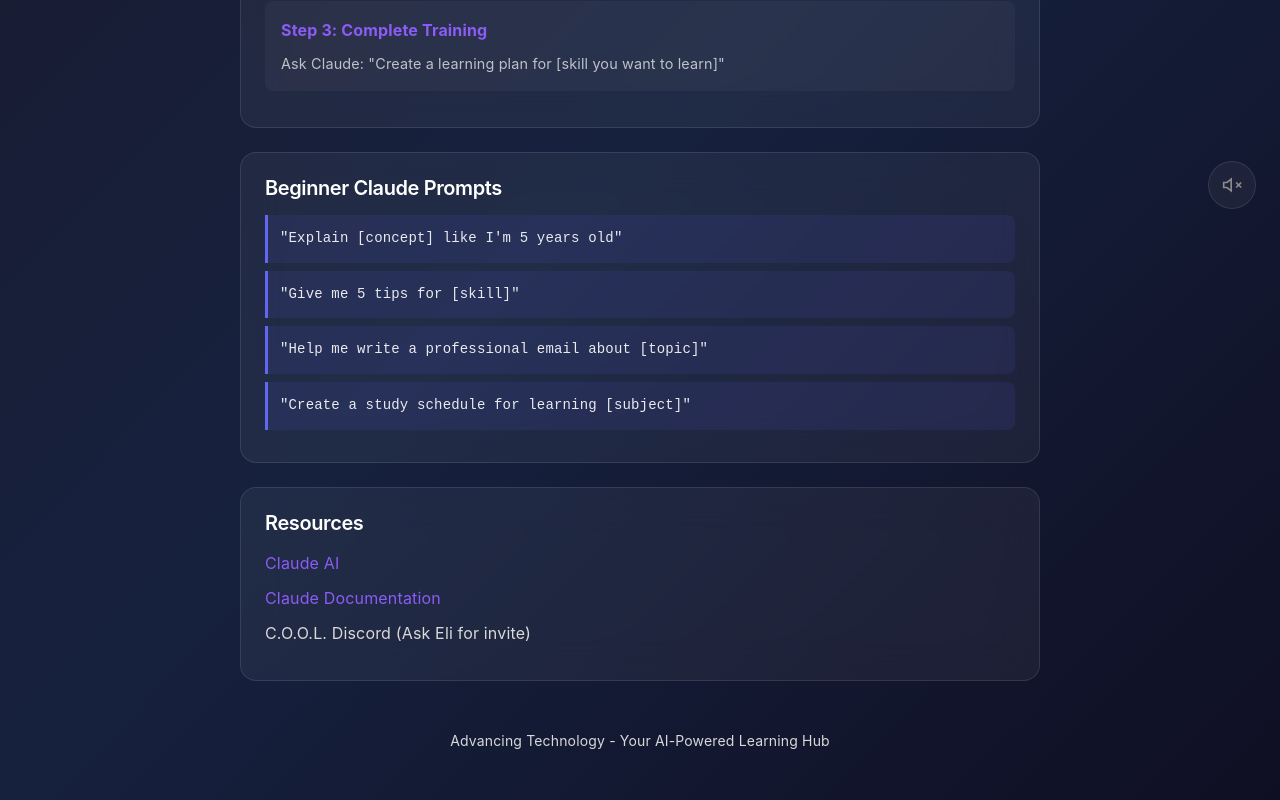
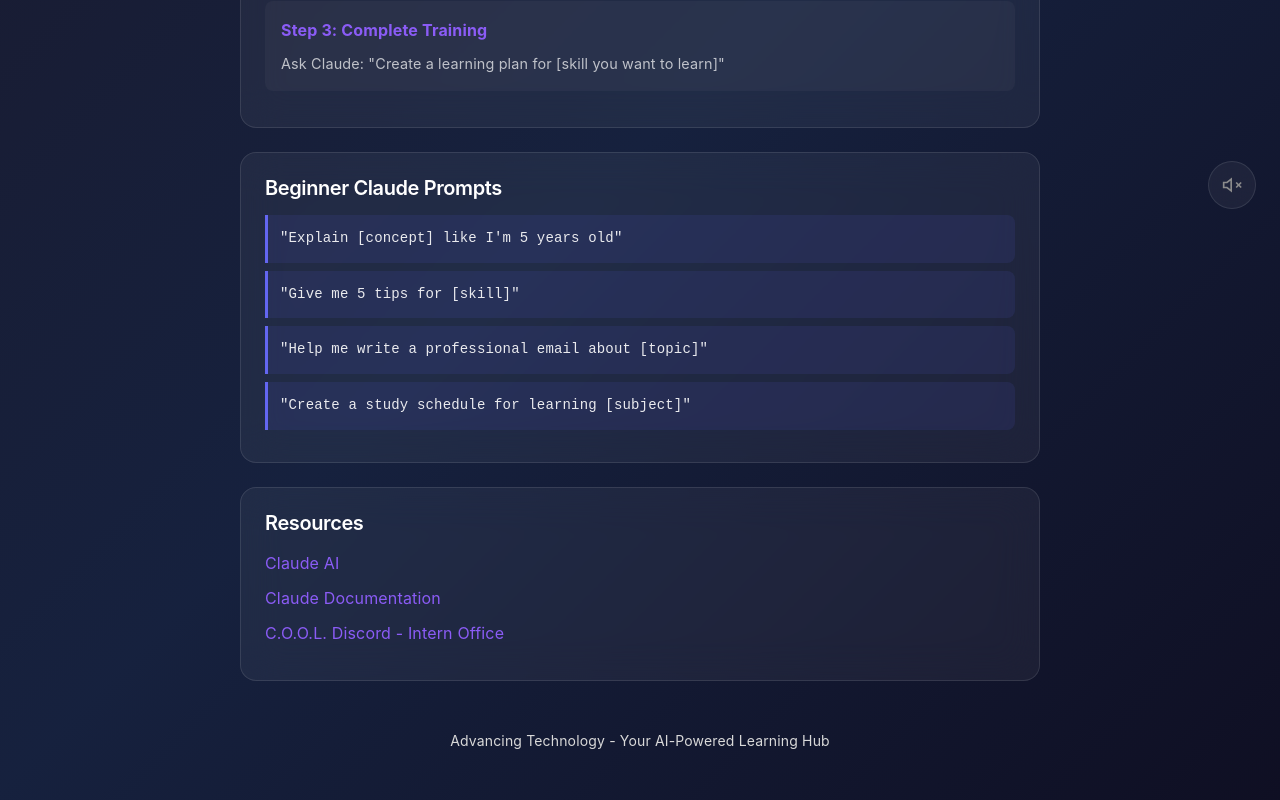
Before and after one commit to Ai-Eli-ML/elijahbrown.info, a Next.js app: page /intern in a window 1280 px wide. Shown: the part 567-1367 px from the top of the page. Built offline with nearby package versions, Linux system fonts and the light colour scheme.

Commit message:
fix: Update Discord links to direct channel URLs
Team members already have server access, so replaced "Ask Eli for invite"
text with direct Discord channel links to each team member's office.

Co-Authored-By: Claude Opus 4.5 <noreply@anthropic.com>

```diff
--- a/src/app/cfo/page.tsx
+++ b/src/app/cfo/page.tsx
@@ -45,7 +45,7 @@ export default function CFOPage() {
             <h2>Resources</h2>
             <ul className={styles.linkList}>
               <li><a href="https://claude.ai" target="_blank" rel="noopener noreferrer">Claude AI</a></li>
-              <li><span>C.O.O.L. Discord - Finance Channel (Ask Eli for invite)</span></li>
+              <li><a href="https://discord.com/channels/998229485063245845/1463953465456722143" target="_blank" rel="noopener noreferrer">C.O.O.L. Discord - CFO Office</a></li>
               <li><a href="/contact" target="_blank" rel="noopener noreferrer">Contact Eli</a></li>
             </ul>
           </div>
--- a/src/app/intern/page.tsx
+++ b/src/app/intern/page.tsx
@@ -46,7 +46,7 @@ export default function InternPage() {
             <ul className={styles.linkList}>
               <li><a href="https://claude.ai" target="_blank" rel="noopener noreferrer">Claude AI</a></li>
               <li><a href="https://www.anthropic.com/claude" target="_blank" rel="noopener noreferrer">Claude Documentation</a></li>
-              <li><span>C.O.O.L. Discord (Ask Eli for invite)</span></li>
+              <li><a href="https://discord.com/channels/998229485063245845/1463953471249318046" target="_blank" rel="noopener noreferrer">C.O.O.L. Discord - Intern Office</a></li>
             </ul>
           </div>
         </section>
--- a/src/app/marika/page.tsx
+++ b/src/app/marika/page.tsx
@@ -47,7 +47,7 @@ export default function MarikaPage() {
             <ul className={styles.linkList}>
               <li><a href="https://claude.ai" target="_blank" rel="noopener noreferrer">Claude AI</a></li>
               <li><a href="https://modelcontextprotocol.io" target="_blank" rel="noopener noreferrer">MCP Documentation</a></li>
-              <li><span>C.O.O.L. Discord (Ask Eli for invite)</span></li>
+              <li><a href="https://discord.com/channels/998229485063245845/1463953460784402719" target="_blank" rel="noopener noreferrer">C.O.O.L. Discord - Marika's Office</a></li>
             </ul>
           </div>
         </section>
--- a/src/app/shirene/page.tsx
+++ b/src/app/shirene/page.tsx
@@ -50,7 +50,7 @@ export default function ShirenePage() {
             <h2>Resources</h2>
             <ul className={styles.linkList}>
               <li><a href="https://claude.ai" target="_blank" rel="noopener noreferrer">Claude AI</a></li>
-              <li><span>C.O.O.L. Discord (Ask Eli for invite)</span></li>
+              <li><a href="https://discord.com/channels/998229485063245845/1463956176889843733" target="_blank" rel="noopener noreferrer">C.O.O.L. Discord - Shirene's Office</a></li>
               <li><a href="/contact" target="_blank" rel="noopener noreferrer">Contact Eli</a></li>
             </ul>
           </div>
--- a/src/app/shiriru/page.tsx
+++ b/src/app/shiriru/page.tsx
@@ -45,7 +45,7 @@ export default function ShiriruPage() {
             <h2>Resources</h2>
             <ul className={styles.linkList}>
               <li><a href="https://claude.ai" target="_blank" rel="noopener noreferrer">Claude AI</a></li>
-              <li><span>C.O.O.L. Discord (Ask Eli for invite)</span></li>
+              <li><a href="https://discord.com/channels/998229485063245845/1441103134352216297" target="_blank" rel="noopener noreferrer">C.O.O.L. Discord - Shiriru's Office</a></li>
               <li><a href="/contact" target="_blank" rel="noopener noreferrer">Contact Eli</a></li>
             </ul>
           </div>
--- a/src/app/ziva/page.tsx
+++ b/src/app/ziva/page.tsx
@@ -45,7 +45,7 @@ export default function ZivaPage() {
             <h2>Resources</h2>
             <ul className={styles.linkList}>
               <li><a href="https://claude.ai" target="_blank" rel="noopener noreferrer">Claude AI</a></li>
-              <li><span>C.O.O.L. Discord (Ask Eli for invite)</span></li>
+              <li><a href="https://discord.com/channels/998229485063245845/1463953468518699142" target="_blank" rel="noopener noreferrer">C.O.O.L. Discord - Ziva's Office</a></li>
               <li><a href="/contact" target="_blank" rel="noopener noreferrer">Contact Eli</a></li>
             </ul>
           </div>
```
